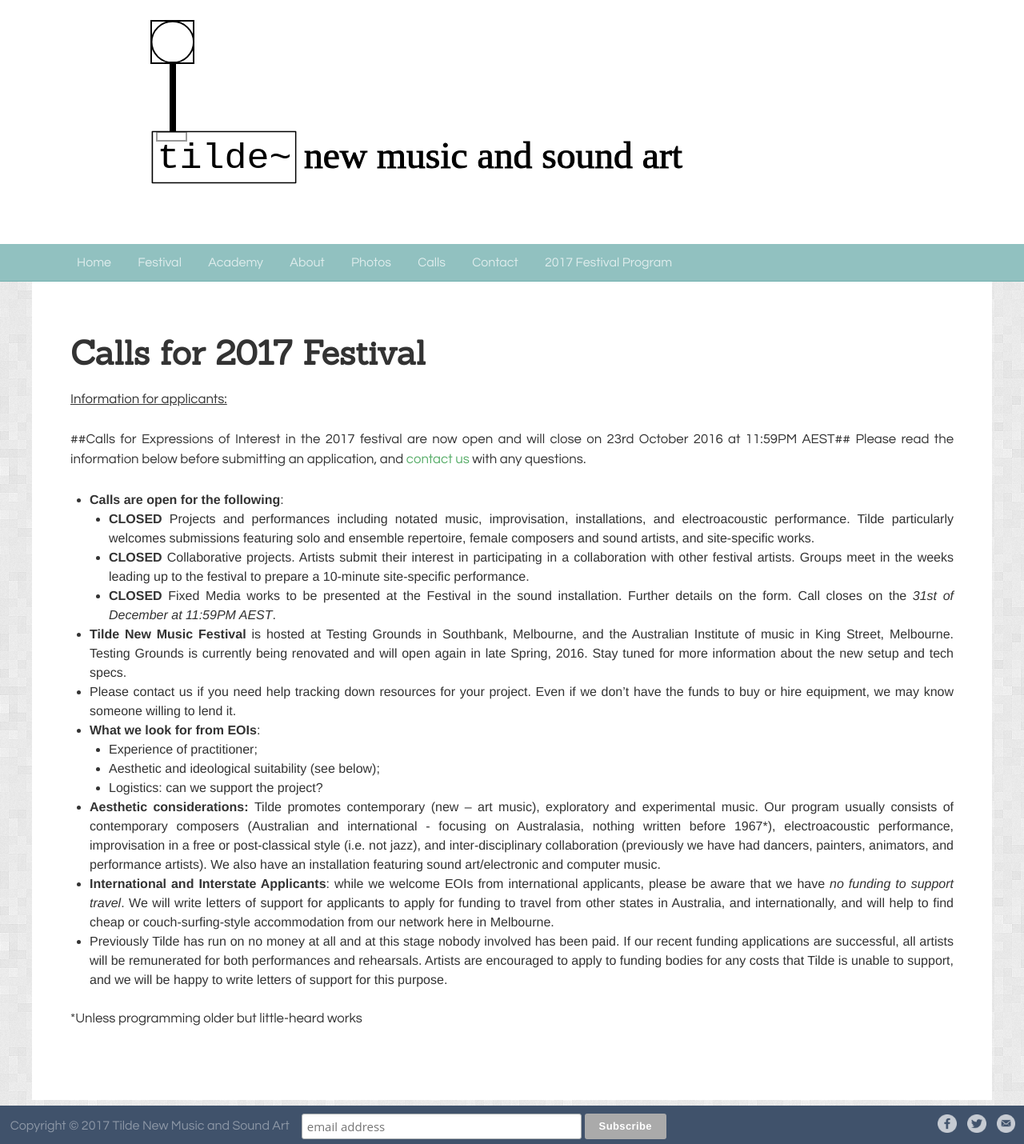
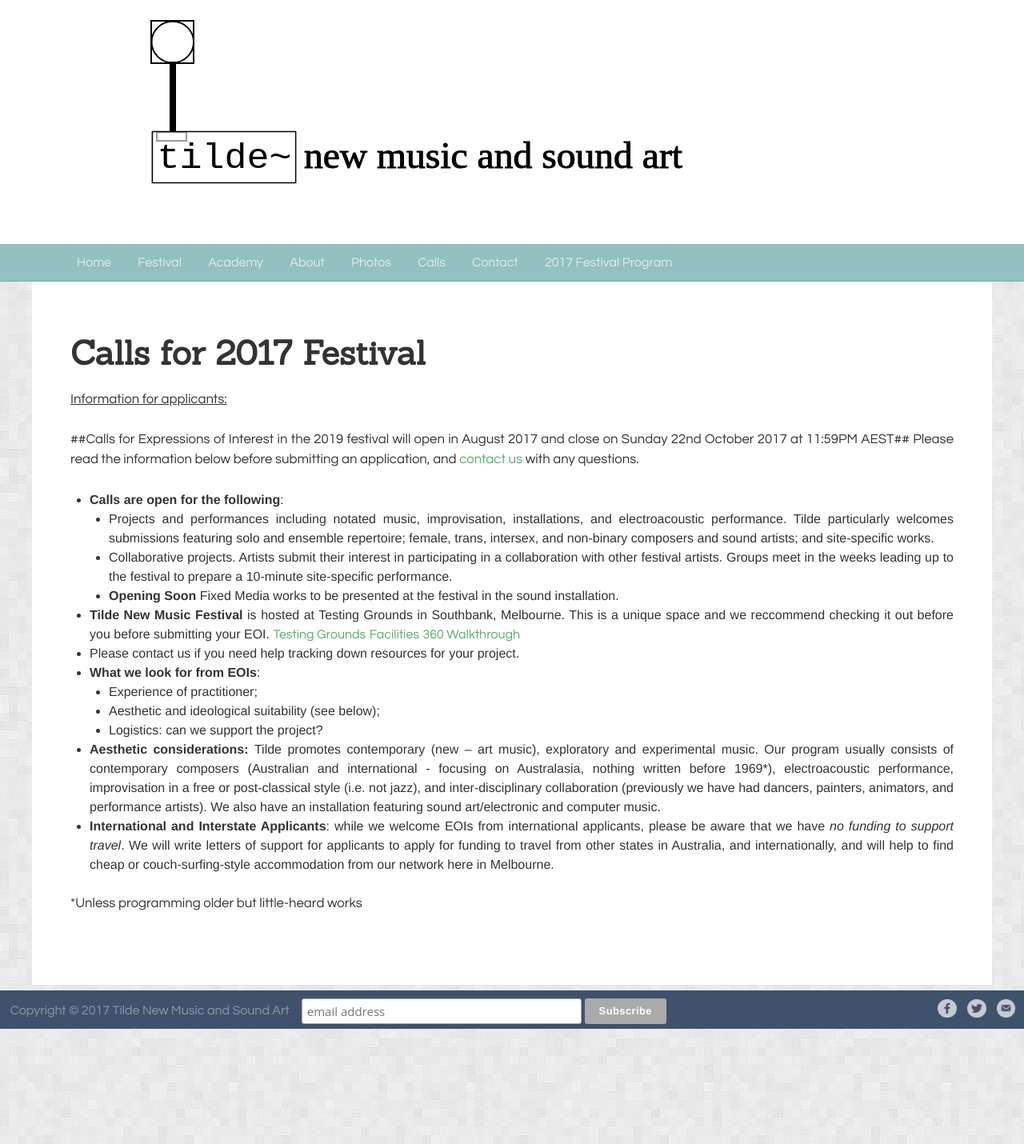
Before and after one commit to unclewalter/tilde-festival-website, a Jekyll site: the page built from pages/calls.md, in a window 1280 px wide. Shown: the whole page at 80% size. Built offline with Jekyll 4.4.1, drawn with Linux system fonts in a browser that asks for light colours.

Commit message:
Update calls.md

```diff
--- a/pages/calls.md
+++ b/pages/calls.md
@@ -7,23 +7,25 @@
 <span style="text-decoration: underline;">Information for applicants:</span>
 
 
-##Calls for Expressions of Interest in the 2017 festival are now open and will close on 23rd October 2016 at 11:59PM AEST##
+##Calls for Expressions of Interest in the 2019 festival will open in August 2017 and close on Sunday 22nd October 2017 at 11:59PM AEST##
 Please read the information below before submitting an application, and [contact us](http://www.tilde.net.au/contact/) with any questions.
 
 *   **Calls are open for the following**:
-    *   **CLOSED** Projects and performances including notated music, improvisation, installations, and electroacoustic performance. Tilde particularly welcomes submissions featuring solo and ensemble repertoire, female composers and sound artists, and site-specific works.
-    *   **CLOSED** Collaborative projects. Artists submit their interest in participating in a collaboration with other festival artists. Groups meet in the weeks leading up to the festival to prepare a 10-minute site-specific performance.
-    *   **CLOSED** Fixed Media works to be presented at the Festival in the sound installation. Further details on the form. Call closes on the _31st of December at 11:59PM AEST_.
+    *   Projects and performances including notated music, improvisation, installations, and electroacoustic performance. Tilde particularly welcomes submissions featuring solo and ensemble repertoire; female, trans, intersex, and non-binary composers and sound artists; and site-specific works.
+    *   Collaborative projects. Artists submit their interest in participating in a collaboration with other festival artists. Groups meet in the weeks leading up to the festival to prepare a 10-minute site-specific performance.
+    *   **Opening Soon** Fixed Media works to be presented at the festival in the sound installation.
 
-*   **Tilde New Music Festival** is hosted at Testing Grounds in Southbank, Melbourne, and the Australian Institute of music in King Street, Melbourne. Testing Grounds is currently being renovated and will open again in late Spring, 2016. Stay tuned for more information about the new setup and tech specs.
-*   Please contact us if you need help tracking down resources for your project. Even if we don't have the funds to buy or hire equipment, we may know someone willing to lend it.
+*   **Tilde New Music Festival** is hosted at Testing Grounds in Southbank, Melbourne. This is a unique space and we reccommend checking it out before you before submitting your EOI.
+[Testing Grounds](http://www.testing-grounds.com.au/)
+[Facilities](http://www.testing-grounds.com.au/article/facilities-gallery/)
+[360 Walkthrough](https://www.google.com.au/maps/uv?hl=en&pb=!1s0x6ad642b10dc0769f%3A0x9a7244e0c52fb526!2m17!8m2!1m1!1e2!16m13!1b1!2m2!1m1!1e1!2m2!1m1!1e3!2m2!1m1!1e4!2m2!1m1!1e5!3m1!7e115!4s%2Fmaps%2Fplace%2Ftesting%2Bgrounds%2F%40-37.8212676%2C144.9674896%2C3a%2C75y%2C24.55h%2C90t%2Fdata%3D*213m4*211e1*213m2*211sNg33GpWOiecAAAQ7Lv5Utg*212e0*214m2*213m1*211s0x0%3A0x9a7244e0c52fb526&imagekey=!1e2!2sNMlTYdq04E8AAAQ7LvcrVw&sa=X&ved=0ahUKEwivqvbT0ObRAhVKFZQKHVL4ArwQoB8IfTAO&activetab=panorama/)
+*   Please contact us if you need help tracking down resources for your project.
 *   **What we look for from EOIs**:
     *   Experience of practitioner;
     *   Aesthetic and ideological suitability (see below);
     *   Logistics: can we support the project?
-*   **Aesthetic considerations:** Tilde promotes contemporary (new – art music), exploratory and experimental music. Our program usually consists of contemporary composers (Australian and international - focusing on Australasia, nothing written before 1967*), electroacoustic performance, improvisation in a free or post-classical style (i.e. not jazz), and inter-disciplinary collaboration (previously we have had dancers, painters, animators, and performance artists). We also have an installation featuring sound art/electronic and computer music.
+*   **Aesthetic considerations:** Tilde promotes contemporary (new – art music), exploratory and experimental music. Our program usually consists of contemporary composers (Australian and international - focusing on Australasia, nothing written before 1969*), electroacoustic performance, improvisation in a free or post-classical style (i.e. not jazz), and inter-disciplinary collaboration (previously we have had dancers, painters, animators, and performance artists). We also have an installation featuring sound art/electronic and computer music.
 *   **International and Interstate Applicants**: while we welcome EOIs from international applicants, please be aware that we have _no funding to support travel_. We will write letters of support for applicants to apply for funding to travel from other states in Australia, and internationally, and will help to find cheap or couch-surfing-style accommodation from our network here in Melbourne.
-*   Previously Tilde has run on no money at all and at this stage nobody involved has been paid. If our recent funding applications are successful, all artists will be remunerated for both performances and rehearsals. Artists are encouraged to apply to funding bodies for any costs that Tilde is unable to support, and we will be happy to write letters of support for this purpose.
 
 
 
```
